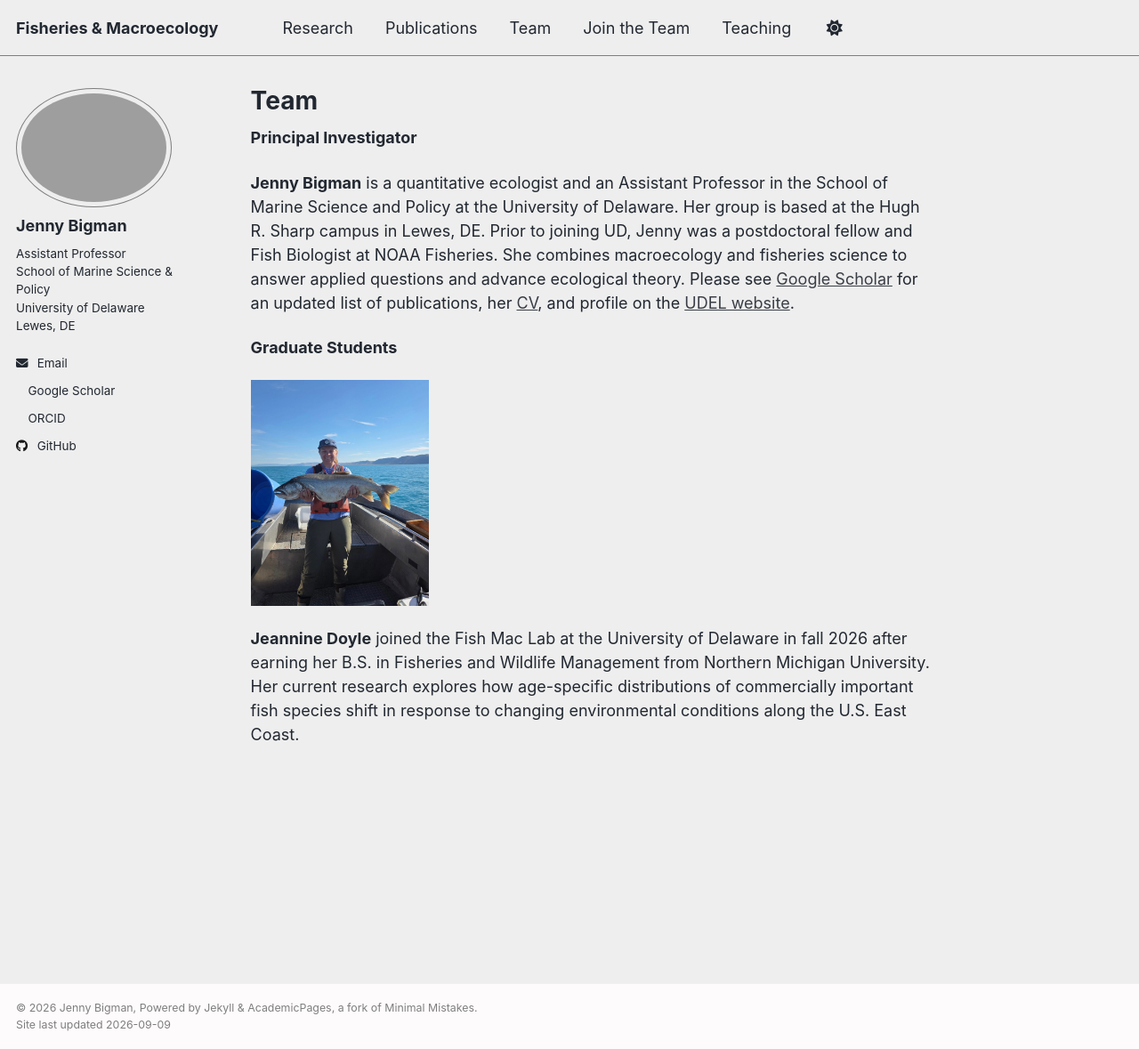
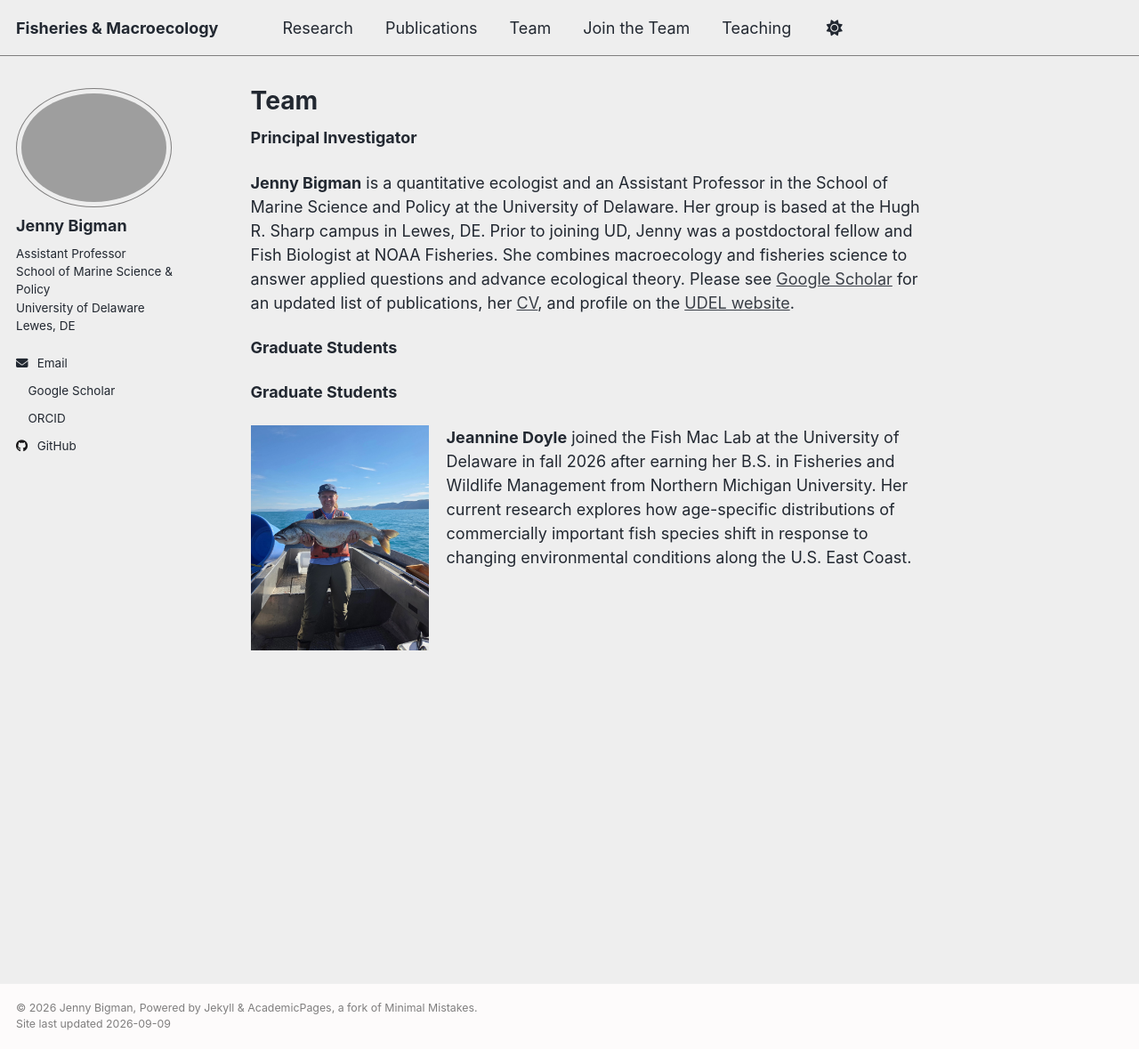
Before and after one commit to jennybigman/jennybigman.github.io, a Jekyll site: the page built from _pages/team.md, in a window 1280 px wide and 1179 px high. Shown: the whole window at 89% size. Built offline with Jekyll 4.4.1, drawn with Linux system fonts in a browser that asks for light colours; a style sheet for code colours, icons or effects is not loaded.

Commit message:
Update layout and content for Jeannine Doyle profile

```diff
--- a/_pages/team.md
+++ b/_pages/team.md
@@ -12,8 +12,14 @@ __Jenny Bigman__ is a quantitative ecologist and an Assistant Professor in the S
 
 **Graduate Students**
 
-<img src="/images/1000014447.jpeg"
-     alt="Jeannine Doyle"
-     width="200">
+<p><strong>Graduate Students</strong></p>
 
-__Jeannine Doyle__ joined the Fish Mac Lab at the University of Delaware in fall 2026 after earning her B.S. in Fisheries and Wildlife Management from Northern Michigan University. Her current research explores how age-specific distributions of commercially important fish species shift in response to changing environmental conditions along the U.S. East Coast.
+<div style="display: flex; align-items: flex-start; gap: 20px; flex-wrap: wrap;">
+  <img src="/images/1000014447.jpeg"
+       alt="Jeannine Doyle"
+       style="width: 200px; height: auto;">
+
+  <p style="flex: 1; min-width: 250px; margin-top: 0;">
+    <strong>Jeannine Doyle</strong> joined the Fish Mac Lab at the University of Delaware in fall 2026 after earning her B.S. in Fisheries and Wildlife Management from Northern Michigan University. Her current research explores how age-specific distributions of commercially important fish species shift in response to changing environmental conditions along the U.S. East Coast.
+  </p>
+</div>
```
